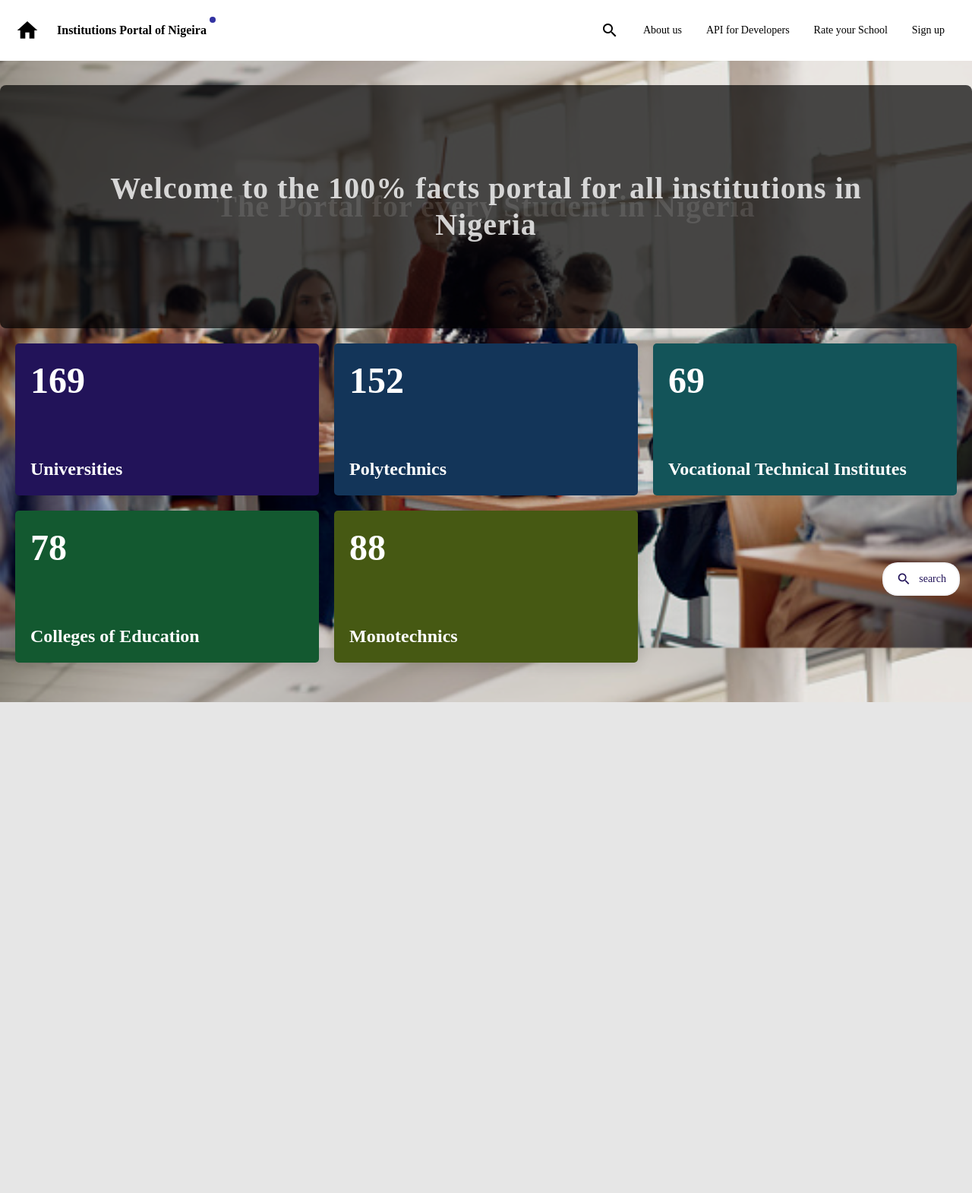
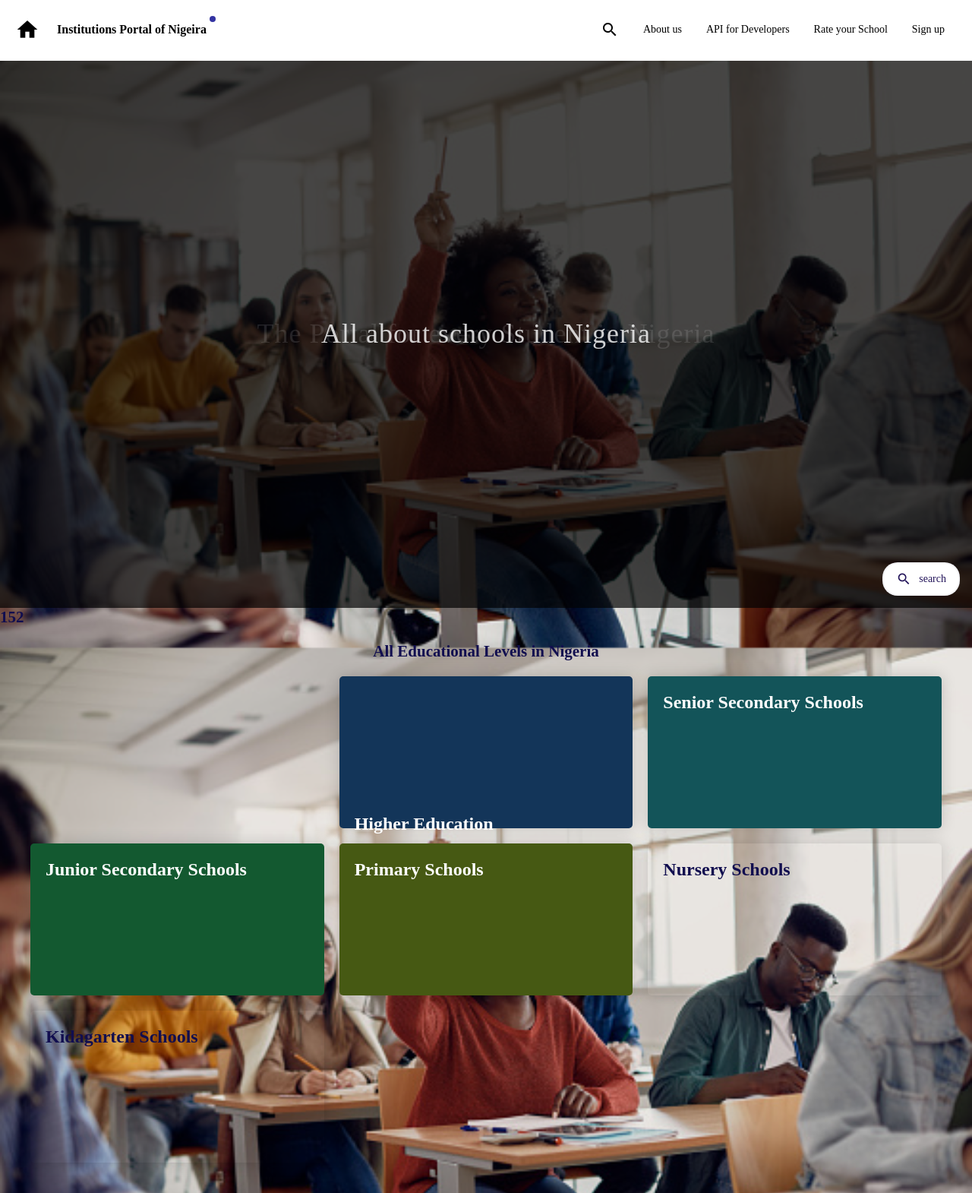
Before and after one commit to wegiveyoubrand/InstitutionPortal, a website: page index.html in a window 1280 px wide. Shown: the whole page at 76% size. Before the commit the page ends 924 px from the top, so only its background shows below. Drawn offline with Linux system fonts and the light colour scheme.

Commit message:
New Layout Simple and Bold
1. Updated Educational levels in Nigeria
2. Layout is now Bold and explanatory
3. Web Architecture now redesigned to be stateless and contents be loaded via APIs.

```diff
--- a/index.html
+++ b/index.html
@@ -74,44 +74,69 @@
     <!-- ===== MAIN ===== -->
     <main class="container">
       <h1 class="container-title">
-        <div class="active">
-          Welcome to the 100% facts portal for all institutions in Nigeria
-        </div>
+        <div class="active">All about schools in Nigeria</div>
         <div class="">The Portal for every Student in Nigeria</div>
       </h1>
       <!-- ===== INSTITUTIONS ===== -->
+          <a href="#">
+            <h2>152</h2>
+      <section class="section">
+        <h1 class="section-title">All Educational Levels in Nigeria</h1>
+
         <div class="grid-system institutions">
           <div class="grid-item institution">
             <a href="./institutes/Universities.html">
-            <h2>169</h2>
+              <p>Higher Education</p>
+            </a>
+          </div>
+          <div class="grid-item institution">
+            <a href="#"> <p>Senior Secondary Schools</p></a>
+          </div>
+          <div class="grid-item institution">
+            <a href="#"> <p>Junior Secondary Schools</p></a>
+          </div>
+          <div class="grid-item institution">
+            <a href="#">
+              <p>Primary Schools</p>
+            </a>
+          </div>
+          <div class="grid-item institution">
+            <a href="#">
+              <p>Nursery Schools</p>
+            </a>
+          </div>
+          <div class="grid-item institution">
+            <a href="#">
+              <p>Kidagarten Schools</p>
+            </a>
+          </div>
+        </div>
+        <!-- <div class="grid-system institutions">
+          <div class="grid-item institution">
+            <a href="./institutes/Universities.html">
               <p>Universities</p>
             </a>
           </div>
           <div class="grid-item institution">
-          <a href="#">
-            <h2>152</h2>
-            <p>Polytechnics</p></a
-          >
+            <a href="#"> <p>Polytechnics</p></a>
           </div>
           <div class="grid-item institution">
             <a href="#">
-            <h2>69</h2>
               <p>Vocational Technical Institutes</p>
             </a>
           </div>
           <div class="grid-item institution">
             <a href="#">
-            <h2>78</h2>
               <p>Colleges of Education</p>
             </a>
           </div>
           <div class="grid-item institution">
             <a href="#">
-            <h2>88</h2>
               <p>Monotechnics</p>
             </a>
           </div>
-      </div>
+        </div> -->
+      </section>
     </main>
 
     <div class="search-function">
--- a/src/css/main.css
+++ b/src/css/main.css
@@ -381,20 +381,19 @@ label {
 
 .navigation-tabs {
   position: relative;
-  display: -webkit-box;
-  display: -ms-flexbox;
-  display: flex;
+  position: fixed !important;
+  top: 5rem;
+  width: 100%;
+  padding: 0 2rem;
   -webkit-box-orient: vertical;
   -webkit-box-direction: normal;
-  -ms-flex-direction: column;
-  flex-direction: column;
+      -ms-flex-direction: column;
+          flex-direction: column;
+  background-color: #fff;
 }
 
 .navigation-tabs .nav {
-  position: fixed !important;
-  top: 5rem;
   width: 100%;
-  background-color: #fff;
   -webkit-box-shadow: 0 5px 5px var(--soften__baseColor);
           box-shadow: 0 5px 5px var(--soften__baseColor);
   z-index: 1000;
@@ -421,11 +420,12 @@ label {
 
 .tab-content {
   position: absolute;
-  top: 3rem;
+  top: 7rem;
   height: 100%;
   min-height: 100%;
   width: 100%;
   display: none !important;
+  left: 0;
 }
 
 .tab-content.active {
@@ -521,13 +521,13 @@ header {
   -webkit-box-shadow: 0 0px 15px var(--soften__baseColor);
           box-shadow: 0 0px 15px var(--soften__baseColor);
   color: #000;
-  border-bottom: 2px solid var(--soften__baseColor);
+  border-bottom: 2px solid rgba(0, 0, 0, 0.02);
   display: -webkit-box;
   display: -ms-flexbox;
   display: flex;
   -webkit-box-pack: justify;
-  -ms-flex-pack: justify;
-  justify-content: space-between;
+      -ms-flex-pack: justify;
+          justify-content: space-between;
   -webkit-box-align: center;
       -ms-flex-align: center;
           align-items: center;
@@ -836,6 +836,17 @@ section button {
   font-family: inherit;
 }
 
+section:nth-child(2) {
+  background-color: #0a5efa;
+}
+
+section:nth-child(2) .section-title {
+  color: #fff;
+  font-size: 2.25rem;
+  line-height: 1.1;
+  padding: 2rem 0;
+}
+
 section.news {
   background-color: var(--soften__baseColor);
 }
@@ -977,26 +988,21 @@ a {
   background-repeat: no-repeat;
 }
 
-.container {
-  padding: 2rem 0;
-}
-
 .container-title {
   position: relative;
   padding: 2rem;
   width: 100%;
   text-align: center;
   line-height: 1.2;
-  height: 40vh;
+  height: 90vh;
   width: 100%;
-  font-weight: 700;
+  font-weight: 100;
   color: #f3f3f3f8;
   letter-spacing: 1px;
-  font-size: 2.5rem;
+  font-size: 2.25rem;
   background-color: rgba(2, 2, 2, 0.7);
   -webkit-backdrop-filter: blur(20);
           backdrop-filter: blur(20);
-  border-radius: 0.5rem;
 }
 
 .container-title > div {
@@ -1030,7 +1036,7 @@ a {
 
 @media (max-width: 580px) {
   .container-title {
-    font-size: 2rem;
+    font-size: 1.85rem;
   }
 }
 
```
Also changed, not shown: institutes/Universities.html (+8 -6 lines). Lines whose indentation alone changed are shown as unchanged.
